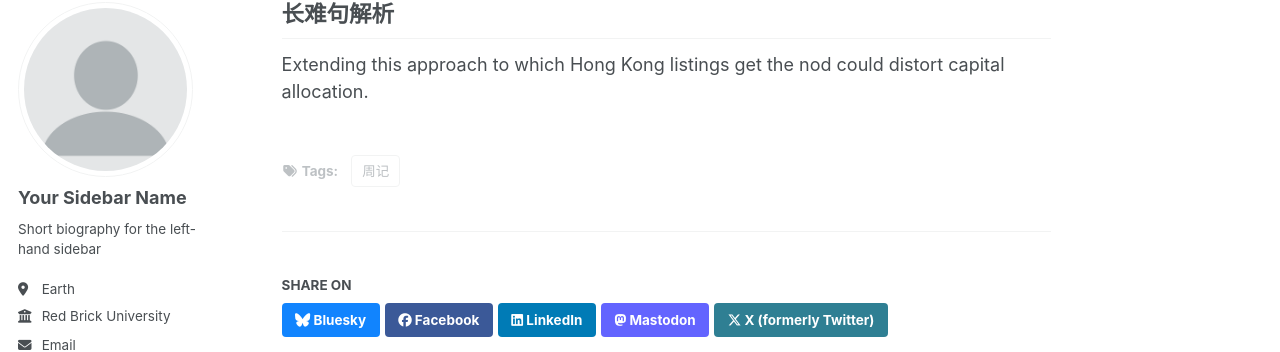
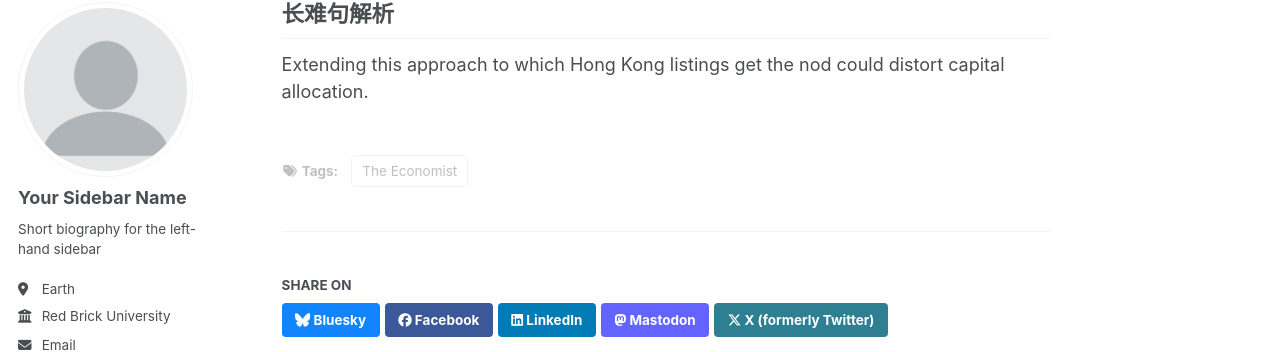
Before and after one commit to Khalil-Nan/Khalil-Nan.github.io, a Jekyll site: the page built from _posts/2026-02-09-Hong Kong is getting its financial mojo back.md, in a window 1280 px wide and 900 px high, scrolled down 1513 px. Shown: the part 97-449 px from the top of the window. Built offline with Jekyll 4.4.1, drawn with Linux system fonts in a browser that asks for light colours; some web fonts are replaced; a script bundle is joined from its source files by our own code; library files that are not in the unit come from our copies.

Commit message:
Update 2026-02-09-Hong Kong is getting its financial mojo back.md

```diff
--- a/_posts/2026-02-09-Hong Kong is getting its financial mojo back.md
+++ b/_posts/2026-02-09-Hong Kong is getting its financial mojo back.md
@@ -1,11 +1,9 @@
 ---
-
 title: 'Hong Kong is getting its financial mojo back'
 date: 2026-02-09
 permalink: /posts/2026/02/Hong Kong is getting its financial mojo back/
 tags:
-    - 周记
-
+    - The Economist
 ---
 
 ## 生词
```
